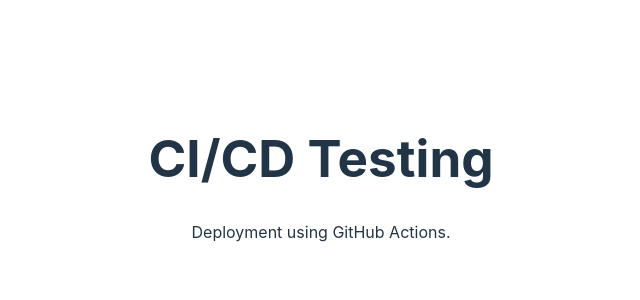
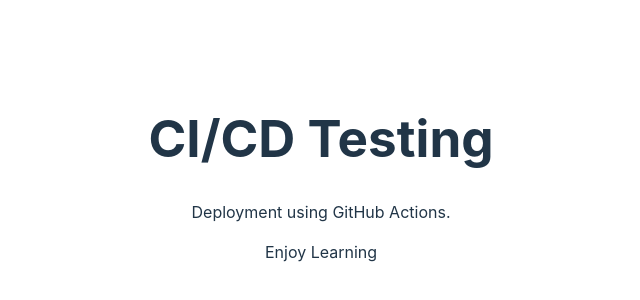
Before and after one commit to Jacobkyalo/CI-CD-Testing, a React (Vite) app: page / in a window 1280 px wide. Shown: the part 222-522 px from the top of the page, without its empty margins (319-959 px from the left). Built offline with nearby package versions, Linux system fonts and the light colour scheme.

Commit message:
update app.jsx

```diff
--- a/src/App.jsx
+++ b/src/App.jsx
@@ -9,6 +9,7 @@
     <>
       <h1>CI/CD Testing</h1>
       <p>Deployment using GitHub Actions.</p>
+      <p>Enjoy Learning</p>
     </>
   );
 }
```
